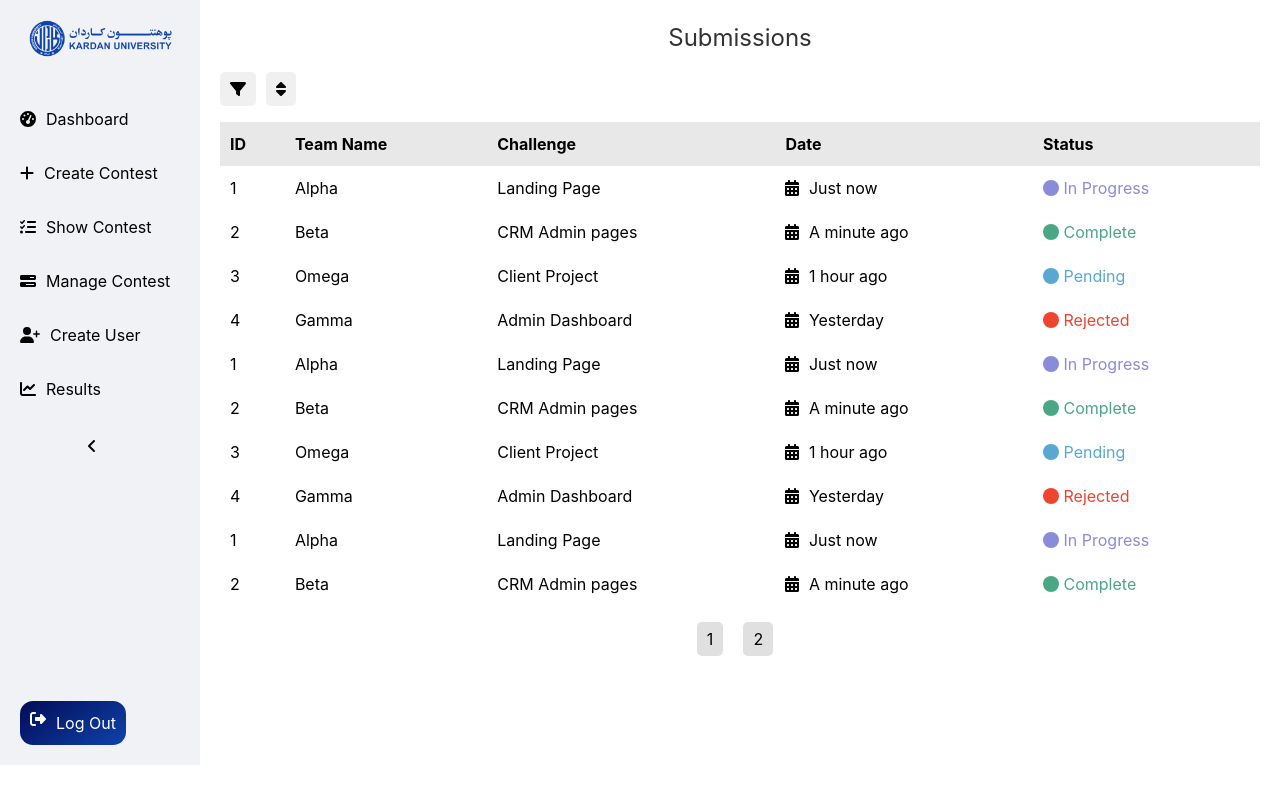
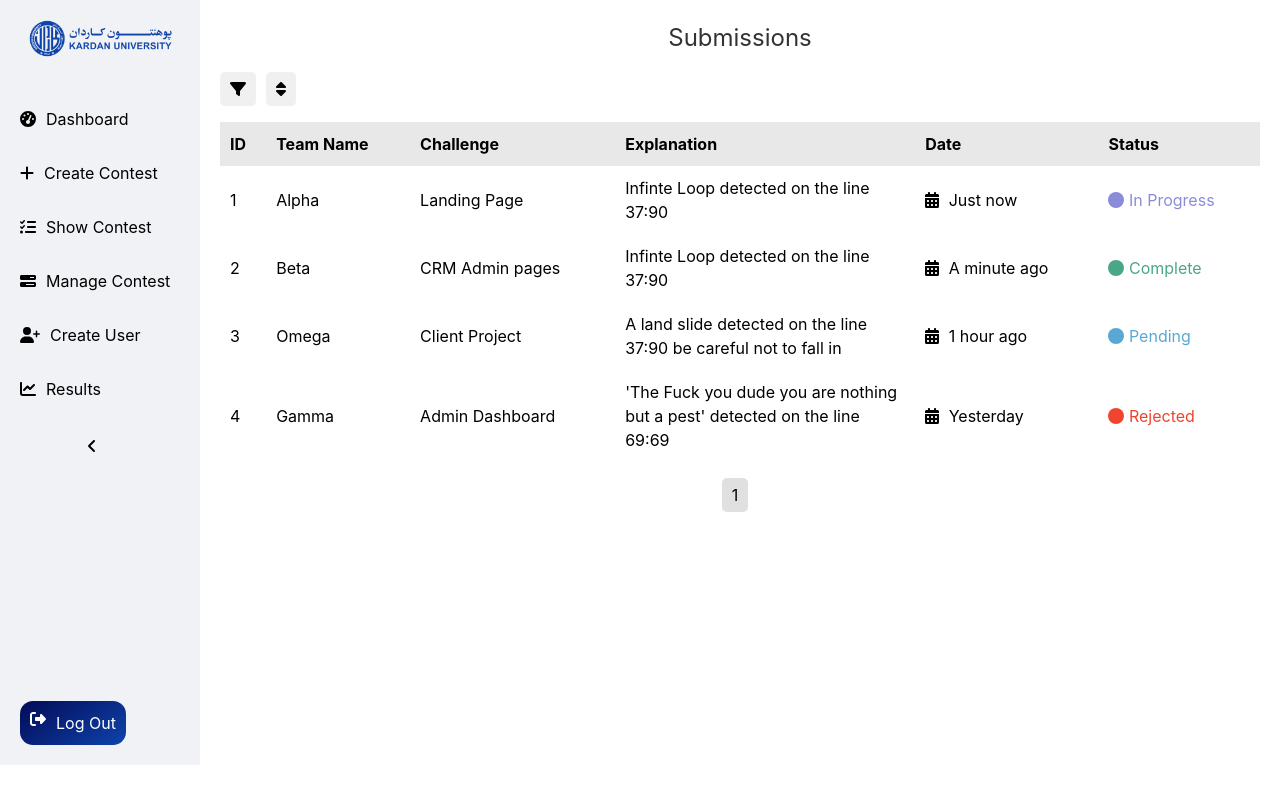
Before and after one commit to Masoom-Wahid/KardanLeetCode, a React (Create React App) app: page /submissions in a window 1280 px wide. Built offline with nearby package versions, Linux system fonts and the light colour scheme; a web font is replaced by a local one.

Commit message:
Submissions fix

```diff
--- a/src/components/Dashboard/Submissions.jsx
+++ b/src/components/Dashboard/Submissions.jsx
@@ -15,6 +15,7 @@ const mockSubmissions = [
     id: "1",
     teamName: "Alpha",
     challenge: "Landing Page",
+    explanation: "Infinte Loop detected on the line 37:90",
     date: "Just now",
     status: "In Progress",
   },
@@ -22,6 +23,7 @@ const mockSubmissions = [
     id: "2",
     teamName: "Beta",
     challenge: "CRM Admin pages",
+    explanation: "Infinte Loop detected on the line 37:90",
     date: "A minute ago",
     status: "Complete",
   },
@@ -29,6 +31,8 @@ const mockSubmissions = [
     id: "3",
     teamName: "Omega",
     challenge: "Client Project",
+    explanation:
+      "A land slide detected on the line 37:90 be careful not to fall in",
     date: "1 hour ago",
     status: "Pending",
   },
@@ -36,66 +40,11 @@ const mockSubmissions = [
     id: "4",
     teamName: "Gamma",
     challenge: "Admin Dashboard",
+    explanation:
+      "'The Fuck you dude you are nothing but a pest' detected on the line 69:69",
     date: "Yesterday",
     status: "Rejected",
   },
-  {
-    id: "1",
-    teamName: "Alpha",
-    challenge: "Landing Page",
-    date: "Just now",
-    status: "In Progress",
-  },
-  {
-    id: "2",
-    teamName: "Beta",
-    challenge: "CRM Admin pages",
-    date: "A minute ago",
-    status: "Complete",
-  },
-  {
-    id: "3",
-    teamName: "Omega",
-    challenge: "Client Project",
-    date: "1 hour ago",
-    status: "Pending",
-  },
-  {
-    id: "4",
-    teamName: "Gamma",
-    challenge: "Admin Dashboard",
-    date: "Yesterday",
-    status: "Rejected",
-  },
-  {
-    id: "1",
-    teamName: "Alpha",
-    challenge: "Landing Page",
-    date: "Just now",
-    status: "In Progress",
-  },
-  {
-    id: "2",
-    teamName: "Beta",
-    challenge: "CRM Admin pages",
-    date: "A minute ago",
-    status: "Complete",
-  },
-  {
-    id: "3",
-    teamName: "Omega",
-    challenge: "Client Project",
-    date: "1 hour ago",
-    status: "Pending",
-  },
-  {
-    id: "4",
-    teamName: "Gamma",
-    challenge: "Admin Dashboard",
-    date: "Yesterday",
-    status: "Rejected",
-  },
-
   // ... more submissions
 ];
 
@@ -189,6 +138,9 @@ const Submissions = () => {
               <th className={styles.tableHeader}>ID</th>
               <th className={styles.tableHeader}>Team Name</th>
               <th className={styles.tableHeader}>Challenge</th>
+              <th className={(styles.tableHeader, styles.explanation)}>
+                Explanation
+              </th>
               <th className={styles.tableHeader}>Date</th>
               <th className={styles.tableHeader}>Status</th>
             </tr>
@@ -199,6 +151,7 @@ const Submissions = () => {
                 <td>{submission.id}</td>
                 <td>{submission.teamName}</td>
                 <td>{submission.challenge}</td>
+                <td>{submission.explanation}</td>
                 <td>
                   <FontAwesomeIcon
                     icon={faCalendarAlt}
--- a/src/components/Dashboard/Submissions.module.css
+++ b/src/components/Dashboard/Submissions.module.css
@@ -80,6 +80,11 @@
   padding: 10px;
 }
 
+.explanation {
+  background-color: #e8e8e8;
+  width: 300px;
+}
+
 /* Status indicator colors */
 .inprogressStatus {
   color: #8A8CD9; /* gold */
```
